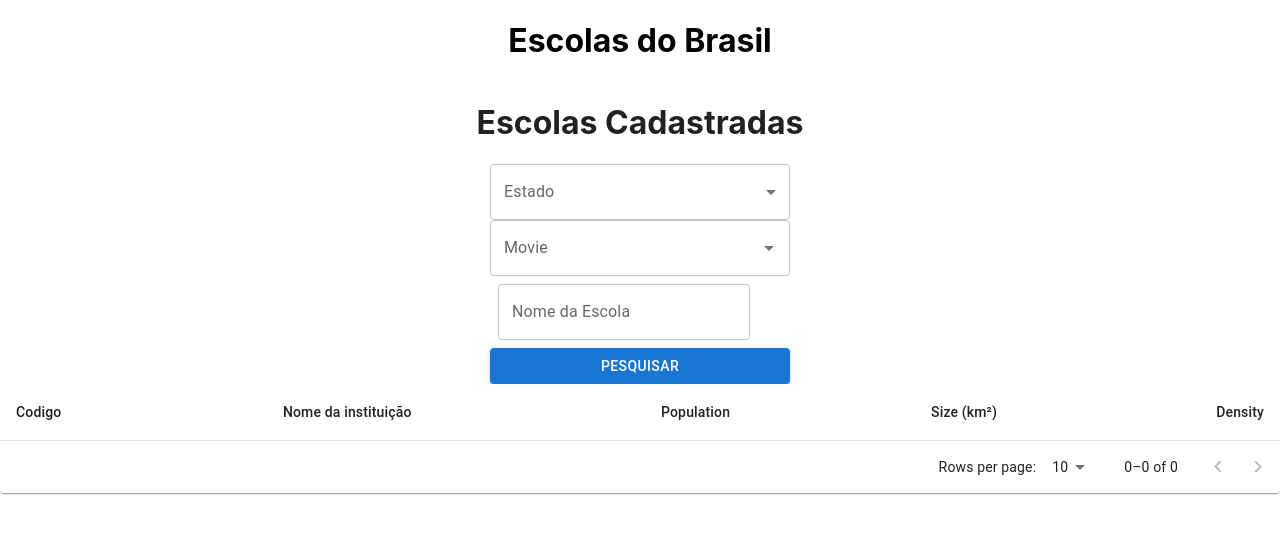
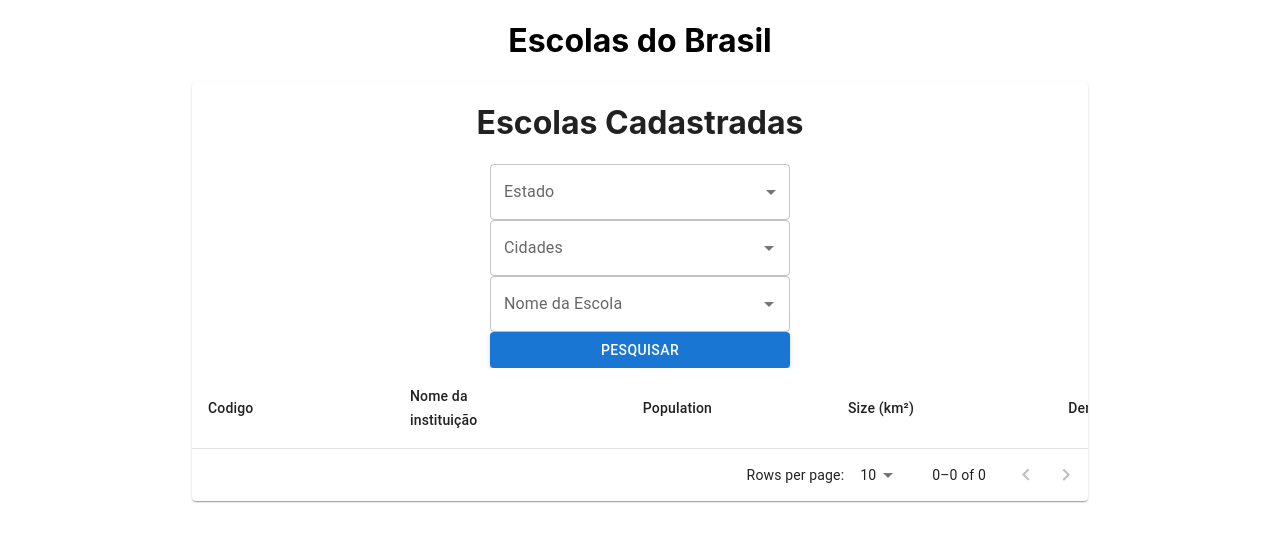
Before and after one commit to mateusfacundes/teste_front_end, a React (Create React App) app: page / in a window 1280 px wide. Shown: the top 542 px of the page. Built offline with nearby package versions, Linux system fonts and the light colour scheme.

Commit message:
feet: loading bar and Get City and Schou api call

```diff
--- a/src/pages/ShowSchouls.js
+++ b/src/pages/ShowSchouls.js
@@ -6,22 +6,15 @@ import config from '../config.json'
 
 import DrowTable from '../components/DrowTable';
 
-import Box from '@mui/material/Box';
 import Paper from '@mui/material/Paper';
-import Table from '@mui/material/Table';
-import TableBody from '@mui/material/TableBody';
-import TableCell from '@mui/material/TableCell';
-import TableContainer from '@mui/material/TableContainer';
-import TableHead from '@mui/material/TableHead';
-import TablePagination from '@mui/material/TablePagination';
-import TableRow from '@mui/material/TableRow';
 import TextField from '@mui/material/TextField';
 import MenuItem from '@mui/material/MenuItem';
 import Select from '@mui/material/Select';
 import InputLabel from '@mui/material/InputLabel';
 import FormControl from '@mui/material/FormControl';
 import Autocomplete from '@mui/material/Autocomplete';
-
+import LinearProgress from '@mui/material/LinearProgress';
+import Fade from '@mui/material/Fade';
 import { Button } from '@mui/material';
 
 const configAxios = {
@@ -34,26 +27,47 @@ const configAxios = {
 export default function ShowSchouls() {
   const allStates = config.uf
   const [citys, setCitys] = useState([]);
+  const [data, setData] = useState([]);
+  const [isloading, setIsloading] = useState(false);
 
   async function getCitys(selectedState){
+    setIsloading(true);
     await axios.get(config.api_url+"/cidades/"+selectedState, configAxios)
     .then((response) => setCitys(response.data))
+    setIsloading(false);
     console.log(citys);
   }
 
-  async function getSchouls(){
-
+  async function getSchouls(cityCod){
+    setIsloading(true);
+    await axios.get(config.api_url+"/escolas/buscaavancada?cidade="+cityCod)
+    .then((response) => setData(response.data))
+    setIsloading(false);
+    console.log(data)
   }
 
   const handleChangeState = (event) => {
     getCitys(event.target.value);
   };
 
+  const handleChangeCity = (event) => {
+    console.log(event.target)
+  }
+
   return (
-    <Box sx={{wideth: 200, height: 200, display: 'flex', flexWrap: 'wrap' }}>
-        <Paper sx={{ width: '100%', overflow: 'hidden' }}>
+      <Paper sx={{ width: '70%', overflow: 'hidden', margin: '0 auto' }}>
+        <Fade
+            in={isloading}
+            style={{
+              transitionDelay: isloading ? '1ms' : '0ms',
+            }}
+            unmountOnExit
+          >
+          <LinearProgress />
+        </Fade>
 
         <h1>Escolas Cadastradas</h1>
+
           <FormControl>
             <InputLabel id="state-label">Estado</InputLabel>
             <Select
@@ -69,21 +83,21 @@ export default function ShowSchouls() {
                 )
               })}
             </Select>
-
             <Autocomplete
               disablePortal
               id="combo-box-demo"
               options={citys}
               sx={{ width: 300 }}
-                renderInput={(params) => <TextField {...params} label="Movie" />}
+              renderInput={(params) => <TextField {...params} label="Cidades" />}
+              onChange={(event, value) => getSchouls(value.slice(0,7))}
             />
-
-              <TextField
-                label="Nome da Escola"
-                id="outlined-start-adornment"
-                sx={{ m: 1, width: '25ch' }}
+            <Autocomplete
+              disablePortal
+              id="combo-box-demo"
+              options={citys}
+              sx={{ width: 300 }}
+              renderInput={(params) => <TextField {...params} label="Nome da Escola" />}
             />
-
             <Button variant="contained">Pesquisar</Button>
 
           </FormControl>
@@ -91,6 +105,5 @@ export default function ShowSchouls() {
           <DrowTable />
 
       </Paper>
-    </Box>
   );
 }
```
Lines whose indentation alone changed are shown as unchanged.
